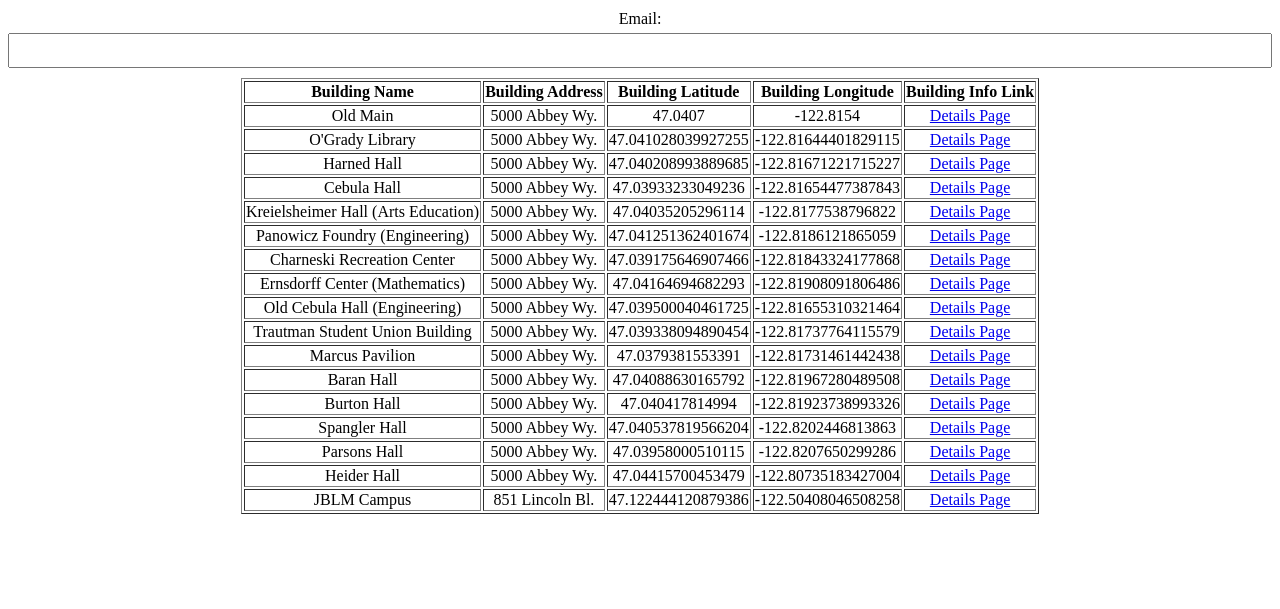
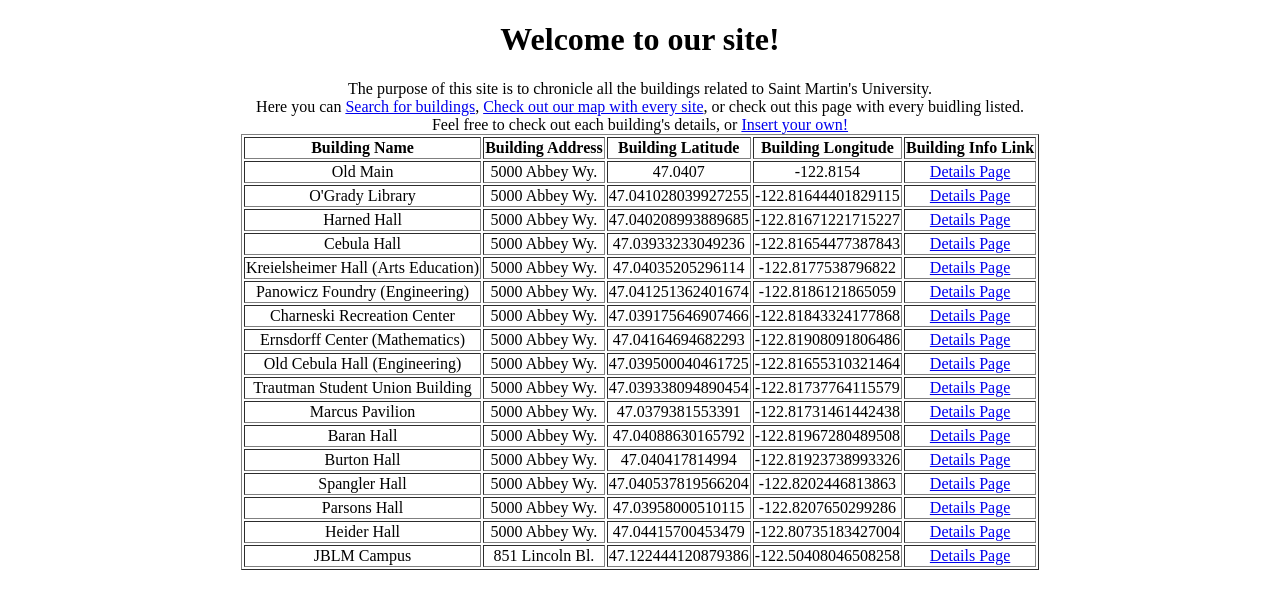
Before and after one commit to VariableReThrushRate/CSC355, a PHP site: page / in a window 1280 px wide. Shown: the top 609 px of the page. Run offline with PHP 8.4, Linux system fonts and the light colour scheme; data comes from the database, SQL or seed files in the repository.

Commit message:
Added links to round out site.

```diff
--- a/index.php
+++ b/index.php
@@ -15,8 +15,10 @@
 
    ?>
   <body>
-  <label for="email">Email:</label>
-        <input type="email" id="email" name="email" required>
+    <h1>Welcome to our site!</h1>
+    <p1>The purpose of this site is to chronicle all the buildings related to Saint Martin's University.<br>
+    Here you can <a href="Building_Search.html">Search for buildings</a>, <a href="Map.php">Check out our map with every site</a>, or check out this page with every buidling listed. <br>
+    Feel free to check out each building's details, or <a href="Building_Form.html">Insert your own!</a>
     <table border="1">
        <tr>
               <th>Building Name</th>
```
